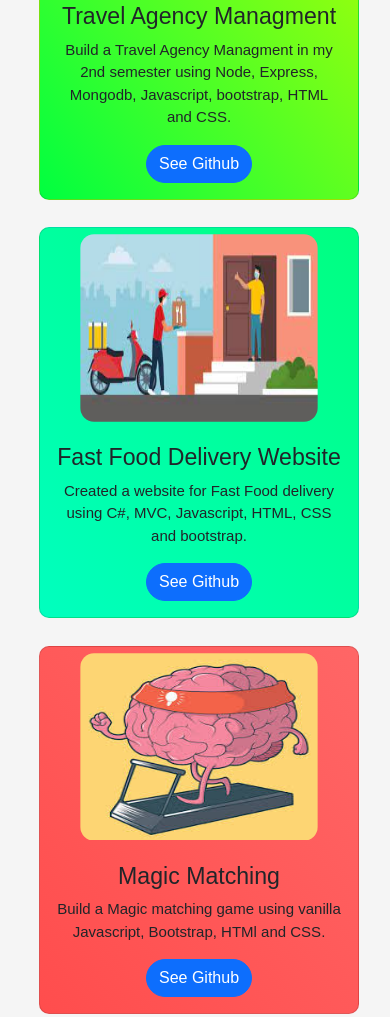
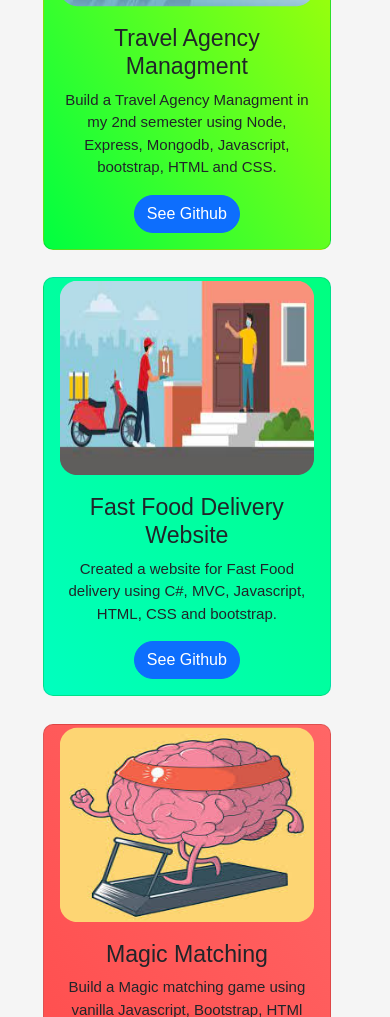
Before and after one commit to SyedKazamRaza/kazam-portfolio-website, a plain HTML site: page src/index.html in a window 390 px wide. Shown: the part 1985-3002 px from the top of the page. Drawn offline with nearby package versions, Linux system fonts and the light colour scheme.

Commit message:
projects styling improve

```diff
--- a/src/styling.css
+++ b/src/styling.css
@@ -279,28 +279,28 @@ img{
     }
 
     .leftProject{
-        width: 20rem;
+        width: 18rem;
         text-align: center;
         display: inline-block;
-        margin-left: 10%;
+        margin-left: 11%;
         border-radius: 10px;
         margin-top: 4%;
         margin-bottom: 3%;
     }
     .RightProject{
-        width: 20rem;
+        width: 18rem;
         text-align: center;
         display: inline-block;
-        margin-left: 10%;
+        margin-left: 11%;
         border-radius: 10px;
         margin-top: 4%;
         margin-bottom: 3%;
     }
     .projectImage{
-        width: 250px;
+        width: 260px;
         height: 200px;
         border-radius: 20px;
-        padding: 2%;
+        padding: 1%;
     }
 
 
```
